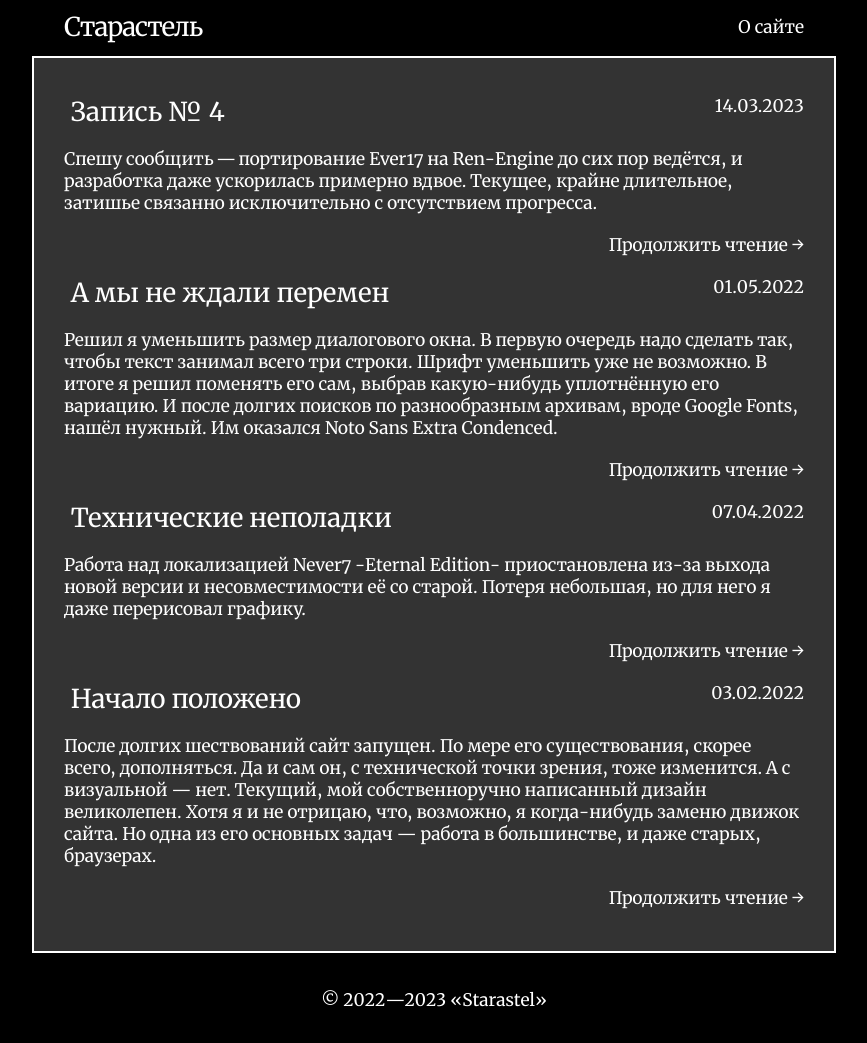
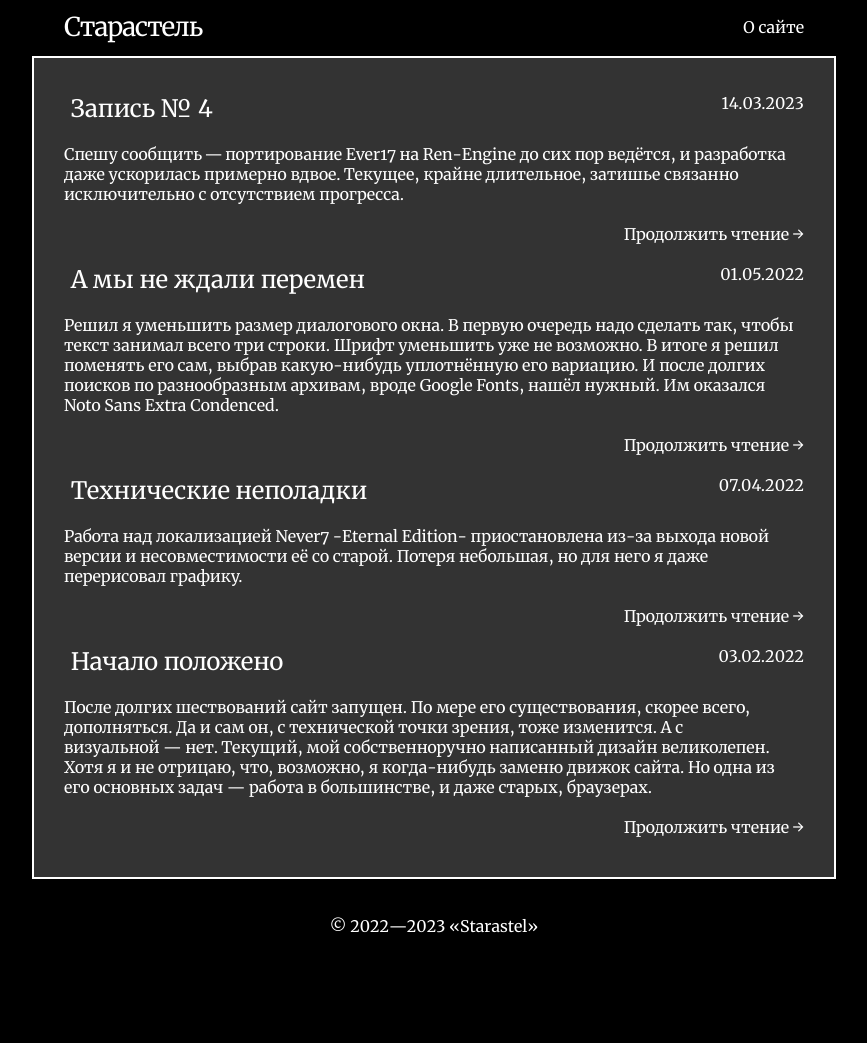
Before and after one commit to Starastel/stStarastel, a Jekyll site: the page built from index.html, in a window 1280 px wide. Shown: the whole page, without its empty margins (206-1073 px from the left). Built offline with Jekyll 4.4.1, drawn with Linux system fonts in a browser that asks for light colours; the list of posts is cut into pages by our own code; after the commit the page ends 969 px from its top, so only the background shows below that.

Commit message:
Update main.scss

```diff
--- a/assets/main.scss
+++ b/assets/main.scss
@@ -77,7 +77,7 @@ dl, dd, ol, ul, figure {
 
 body {
 	font-family: 'Merriweather';
-	font-size: 13pt;
+	/* font-size: 13pt; */
 	color: $text-color;
 	background-color: $background-color;
 	font-feature-settings: "kern" 1;
```
